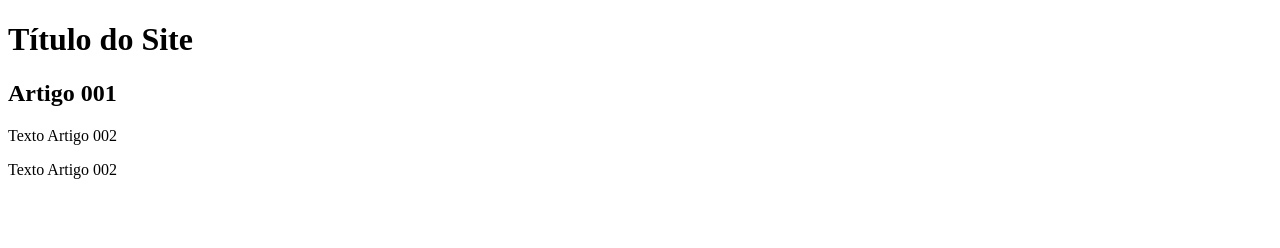
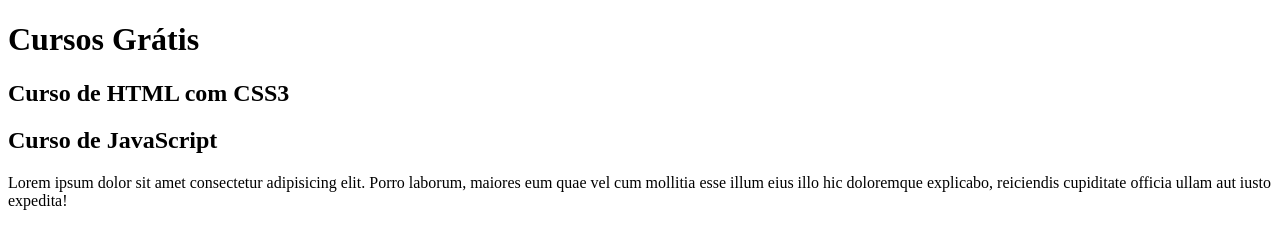
Before and after one commit to Romario-A-P-2206/projeto-site, a plain HTML site: page index.html in a window 1280 px wide. Drawn offline with Linux system fonts and the light colour scheme.

Commit message:
comecei a escrever o conteúdo

```diff
--- a/index.html
+++ b/index.html
@@ -8,14 +8,14 @@
 <body>
     <main>
         <header>
-            <H1>Título do Site</H1>
+            <H1>Cursos Grátis</H1>
         </header>
         <article>
-            <h2>Artigo 001</h2>
+            <h2>Curso de HTML com CSS3</h2>
         </article>
         <article>
-            <p>Texto Artigo 002</p>
-            <p>Texto Artigo 002</p>
+            <h2>Curso de JavaScript</h2>
+            <p>Lorem ipsum dolor sit amet consectetur adipisicing elit. Porro laborum, maiores eum quae vel cum mollitia esse illum eius illo hic doloremque explicabo, reiciendis cupiditate officia ullam aut iusto expedita!</p>
         </article>
     </main>
 </body>
```
